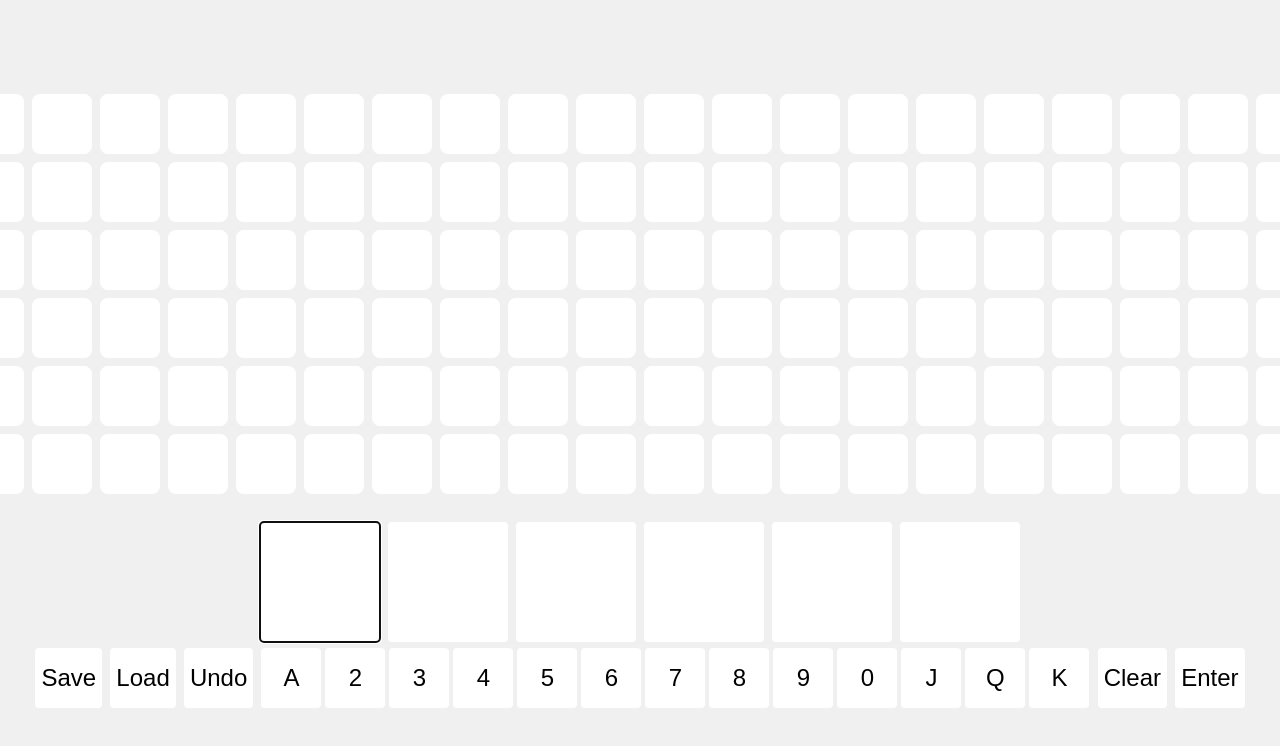
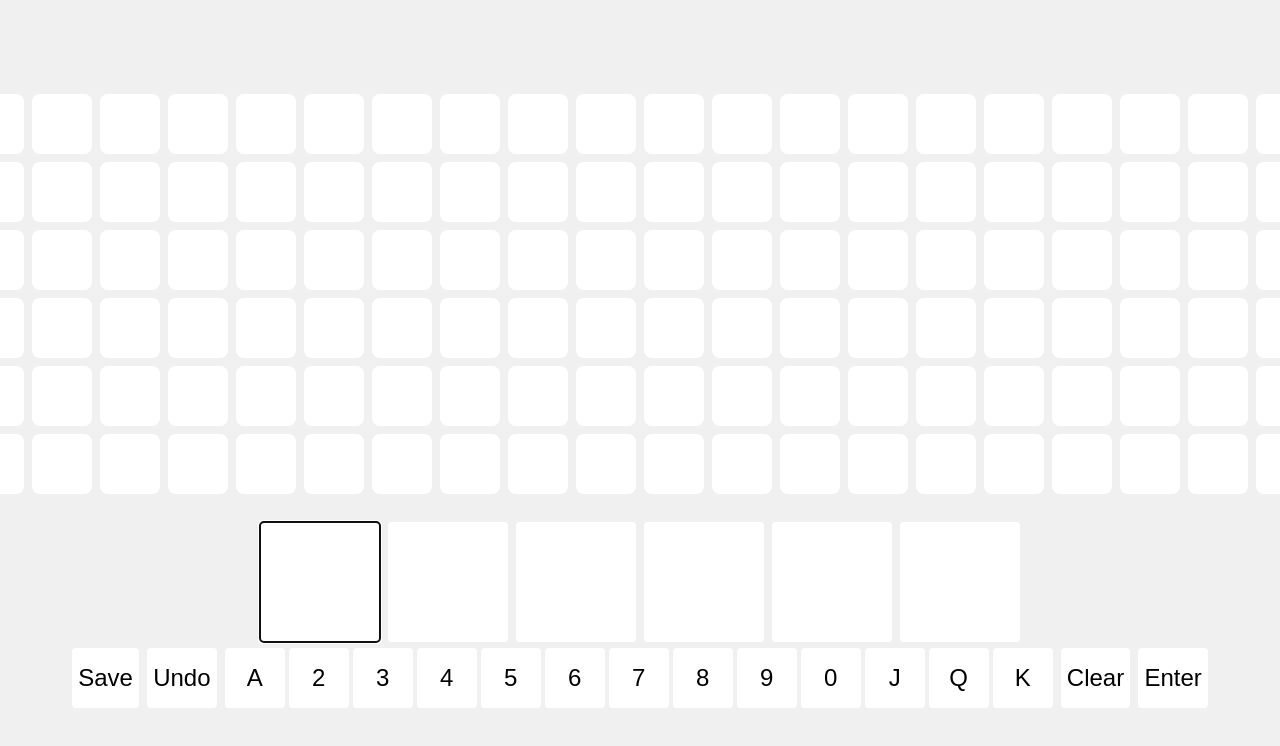
Before and after one commit to junhg0211/baccarat-trend, a SvelteKit app: page / in a window 1280 px wide. Shown: the top 746 px of the page. Built offline with nearby package versions, Linux system fonts and the light colour scheme.

Commit message:
Add function call to load data when component mounts

```diff
--- a/src/routes/+page.svelte
+++ b/src/routes/+page.svelte
@@ -302,6 +302,8 @@
 			const firstInput = document.getElementById('digit-0') as HTMLInputElement;
 			firstInput.focus();
 		}
+
+		load();
 	});
 </script>
 
@@ -335,7 +337,6 @@
 	</div>
 	<div class="keyboard">
 		<button onclick={save} class="key">Save</button>
-		<button onclick={load} class="key">Load</button>
 		<button onclick={undoLast} class="key">Undo</button>
 		{#each KEYS.split('') as key}
 			<button onclick={clickKey(key)} class="key">{key}</button>
```
